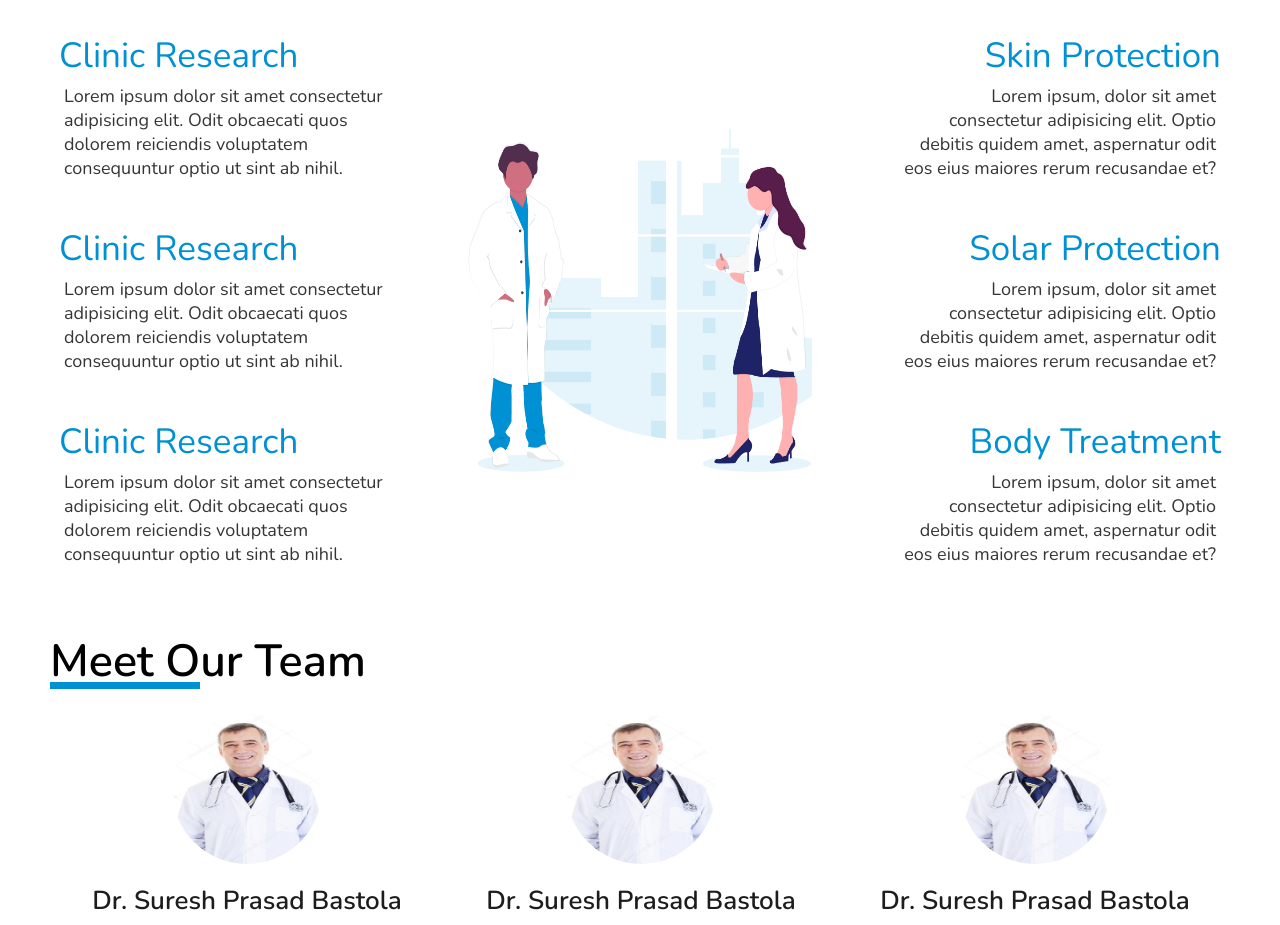
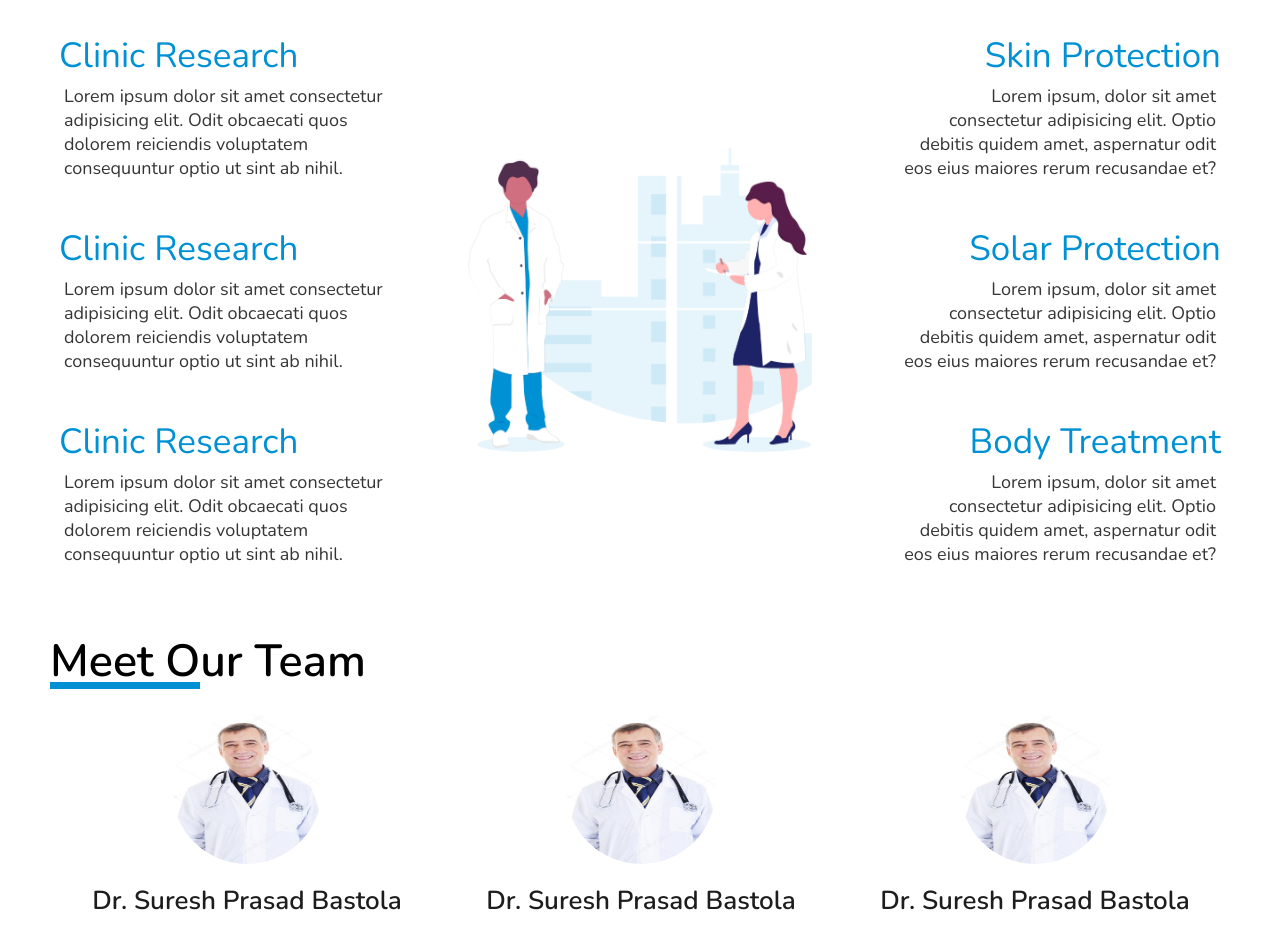
Before and after one commit to pyderator/derma-app, a Next.js app: page / in a window 1280 px wide. Shown: the part 940-1865 px from the top of the page. Built offline with nearby package versions, Linux system fonts and the light colour scheme.

Commit message:
managed resolution

```diff
--- a/src/components/services.tsx
+++ b/src/components/services.tsx
@@ -43,7 +43,7 @@ const Services = () => {
         </div>
         <div className={classes.root_container_image}>
           {/* For the image */}
-          <Image src="/Images/doctor.png " height="1000px" width="1000px" />
+          <Image src="/Images/doctor.png " height="650px" width="733px" />
         </div>
         <div className={classes.root_container_right}>
           <div>
```
